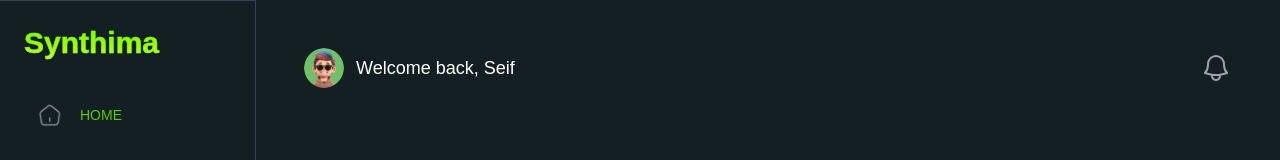
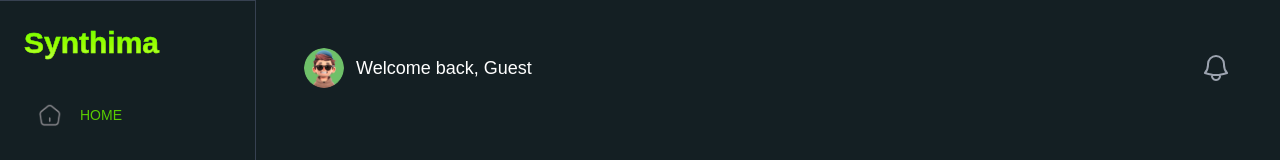
Before and after one commit to SeifEldin15/Sign-Language-Website, a React (Vite) app in the folder Frontend/: page / in a window 1280 px wide. Shown: the top 160 px of the page. Built offline with nearby package versions, Linux system fonts and the light colour scheme.

Commit message:
Change name based on login

```diff
--- a/Frontend/src/components/Header.jsx
+++ b/Frontend/src/components/Header.jsx
@@ -1,7 +1,17 @@
-import React from 'react'
+import React, { useEffect, useState } from 'react'
 import { BellIcon } from "@heroicons/react/24/outline";
 import Image2 from '../assets/home2/Ellipse 11.png';
+
 const Header = () => {
+  const [userName, setUserName] = useState('');
+
+  useEffect(() => {
+    const user = JSON.parse(localStorage.getItem('user'));
+    if (user) {
+      setUserName(user.name);
+    }
+  }, []);
+
   return (
     <div className="max-w-6xl mx-auto mb-8 bg-[#141F23]">
       <div className="flex items-center justify-between">
@@ -11,7 +21,7 @@ const Header = () => {
             alt="Profile"
             className="w-10 h-10 rounded-full object-cover"
           />
-        <span className="text-lg">Welcome back, Seif</span>
+          <span className="text-lg">Welcome back, {userName || 'Guest'}</span>
         </div>
         <BellIcon className="w-8 h-8 text-gray-400" />
       </div>
```
Lines whose indentation alone changed are shown as unchanged.
